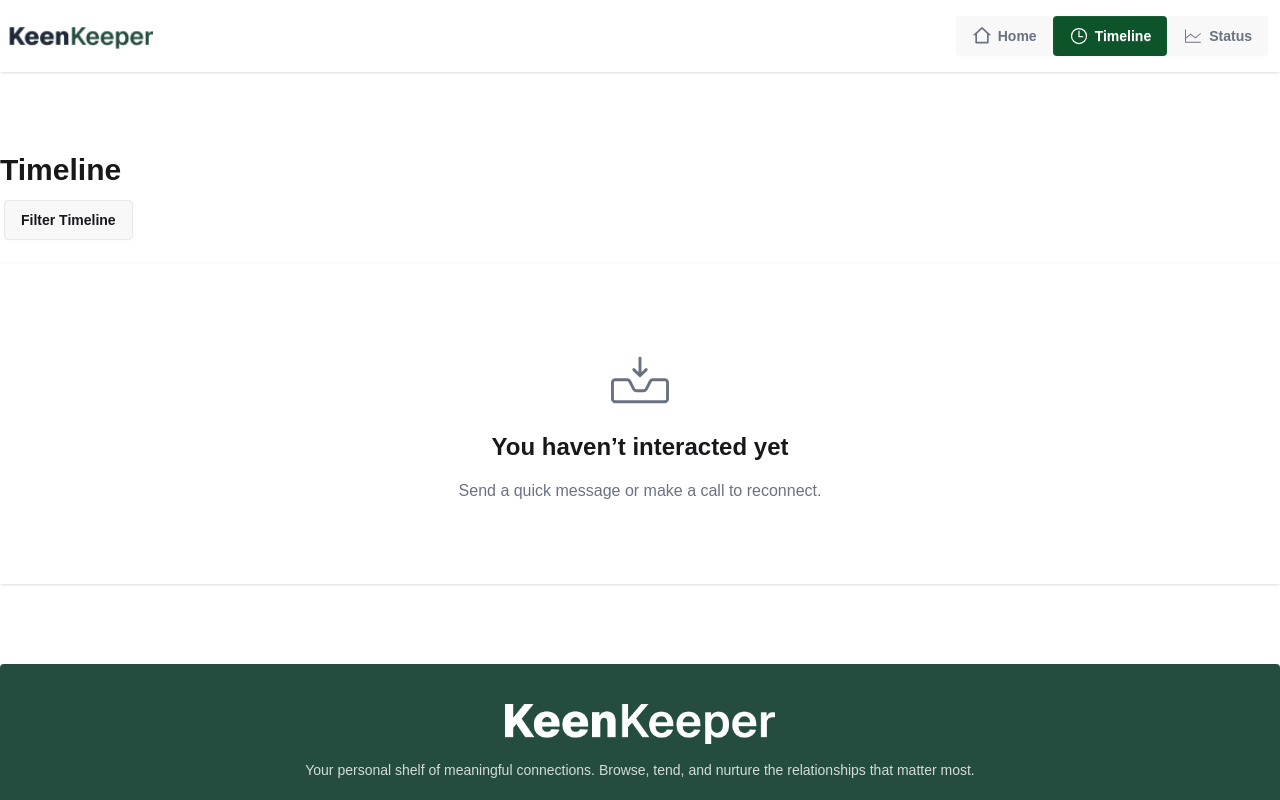
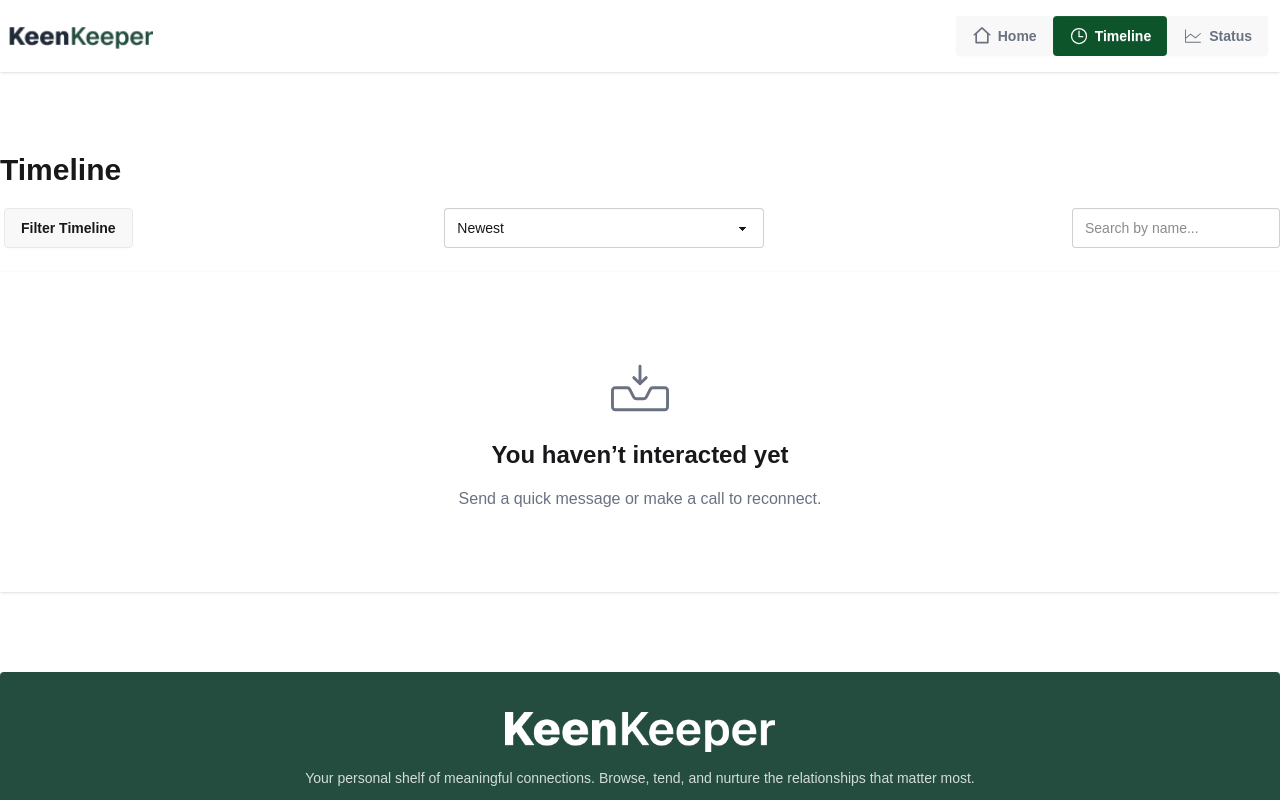
Before and after one commit to Israt022/Keen-Keeper, a React (Vite) app: page /timeline in a window 1280 px wide. Shown: the top 800 px of the page. Built offline with nearby package versions, Linux system fonts and the light colour scheme.

Commit message:
Sort and Search added

```diff
--- a/src/pages/Timeline/TimeLine.jsx
+++ b/src/pages/Timeline/TimeLine.jsx
@@ -8,9 +8,11 @@
     const {call,texts,videos} = useContext(friendsContext);
     const allData = [...call,...texts,...videos]
 
-    const sortData = allData.sort((a,b)=> b.time - a.time)
+    // const sortData = allData.sort((a,b)=> b.time - a.time)
 
     const [filter,setFilter] = useState('all')
+    const [search, setSearch] = useState("");
+    const [sortOrder, setSortOrder] = useState("newest");
 
     const handleFilter = (type) =>{
         setFilter(type);
@@ -20,10 +22,19 @@
             dropdownRef.current.open = false;
         }
     }
+    const sortData = [...allData].sort((a, b) =>
+        sortOrder === "newest"
+            ? b.time - a.time
+            : a.time - b.time
+        );
     const filterData =
         filter === 'all'
         ? sortData
-        : sortData.filter(item => item.type === filter)
+        : sortData.filter(item => item.type === filter
+        )
+        .filter(item =>
+            item.name.toLowerCase().includes(search.toLowerCase())
+        );
 
     const dropdownRef = useRef()
     return (
@@ -31,6 +42,8 @@
             <h1 className='text-3xl font-bold my-2'>
                 Timeline
             </h1>
+            <div className="flex flex-wrap items-center gap-3 my-4 justify-between">
+                {/* Filter */}
                 <details ref={dropdownRef} className="dropdown">
                     <summary className="btn m-1 capitalize">
                         {filter === 'all' ? 'Filter Timeline' : filter}
@@ -42,6 +55,25 @@
                         <li onClick={()=> handleFilter('video')}><a>Video</a></li>
                     </ul>
                 </details>
+                {/* Sort */}
+                <select
+                    className="select select-bordered"
+                    value={sortOrder}
+                    onChange={(e) => setSortOrder(e.target.value)}
+                >
+                    <option value="newest">Newest</option>
+                    <option value="oldest">Oldest</option>
+                </select>
+                {/* Search */}
+                <input
+                    type="text"
+                    placeholder="Search by name..."
+                    className="input input-bordered w-52"
+                    value={search}
+                    onChange={(e) => setSearch(e.target.value)}
+                />
+            </div>
+
             <div className='space-y-3 my-5'>
                 {
                     filterData.length == 0 ?
```
Lines whose indentation alone changed are shown as unchanged.
